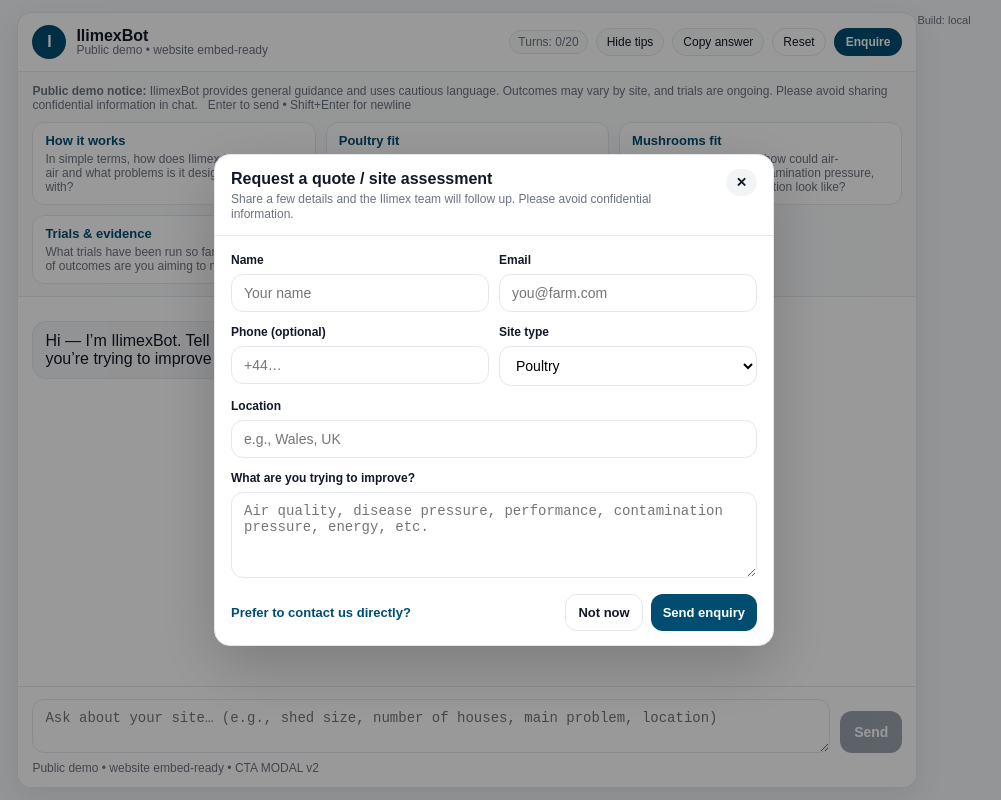
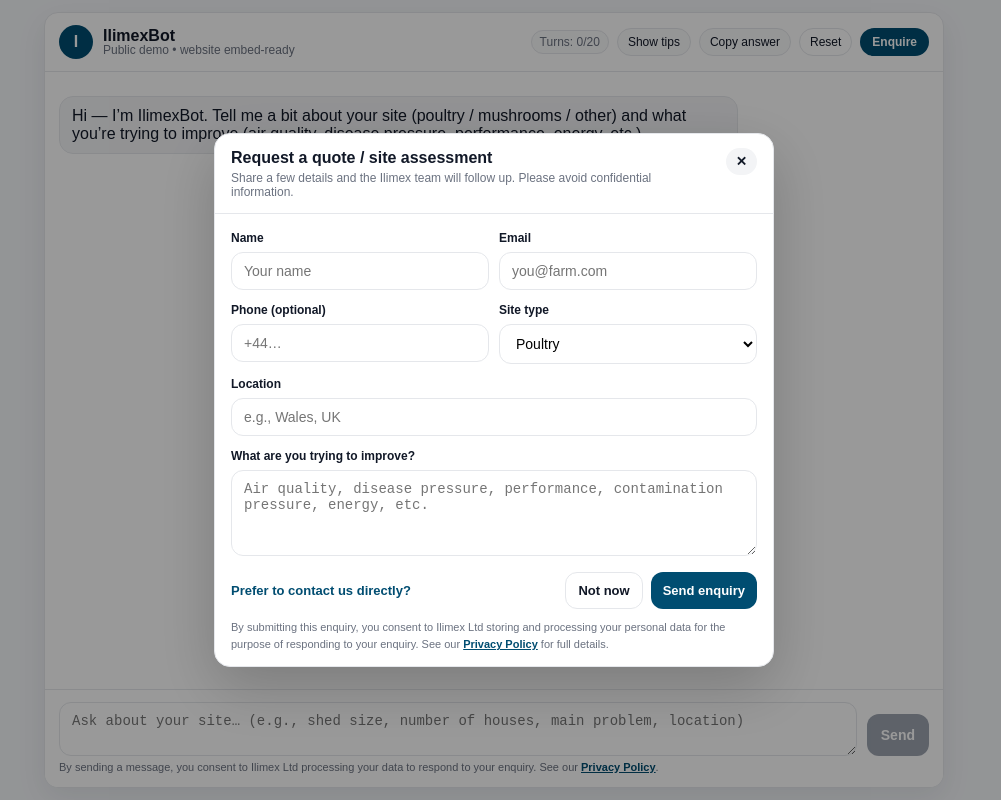
Before and after one commit to AntFan-sketch/ilimex-bot, a Next.js app: page /ilimex-bot/external in a window 1280 px wide. Both pictures are taken after a click on the button "Enquire". Shown: the whole page, without its empty margins (146-1147 px from the left). Built offline with nearby package versions, Linux system fonts and the light colour scheme.

Commit message:
Clean lead-public API route and email body

```diff
--- a/src/app/ilimex-bot/external/page.tsx
+++ b/src/app/ilimex-bot/external/page.tsx
@@ -11,7 +11,6 @@
 
 type PublicChatApiResponse = {
   message?: { content?: string };
-  // allow other fields without breaking
   [key: string]: unknown;
 };
 
@@ -56,6 +55,22 @@
   },
 ];
 
+// ✅ Keep this at module scope (fine)
+function postBotEvent(name: string, meta?: Record<string, unknown>) {
+  try {
+    window.parent?.postMessage(
+      {
+        type: "ILIMEXBOT_EVENT",
+        name,
+        meta: meta || {},
+      },
+      "*"
+    );
+  } catch {
+    // ignore
+  }
+}
+
 function safeTrim(s: string) {
   return (s || "").replace(/\s+/g, " ").trim();
 }
@@ -74,7 +89,6 @@
 
 function isValidEmail(email: string) {
   const e = safeTrim(email);
-  // simple, permissive check
   return /^[^\s@]+@[^\s@]+\.[^\s@]+$/.test(e);
 }
 
@@ -91,14 +105,22 @@
   const [loading, setLoading] = useState(false);
   const [error, setError] = useState<string | null>(null);
 
-  // Show the tips/quick starters only until the user actually starts chatting.
-  const [showTips, setShowTips] = useState(true);
+  const [showTips, setShowTips] = useState<boolean>(() => {
+  if (typeof window === "undefined") return false; // SSR-safe default
+  const stored = window.localStorage.getItem("ilimexbot-showTips");
+  return stored ? stored === "true" : false;      // default: hidden
+});
+
+useEffect(() => {
+  if (typeof window !== "undefined") {
+    window.localStorage.setItem("ilimexbot-showTips", showTips ? "true" : "false");
+  }
+}, [showTips]);
 
   const listRef = useRef<HTMLDivElement | null>(null);
   const inputRef = useRef<HTMLTextAreaElement | null>(null);
 
   const turnsUsed = useMemo(() => {
-    // count user messages as "turns"
     return messages.filter((m) => m.role === "user").length;
   }, [messages]);
 
@@ -126,7 +148,7 @@
     siteType: "Poultry",
     location: "",
     message: "",
-    company: "", // honeypot
+    company: "",
   });
 
   // Auto-open CTA once per session after 3 user turns
@@ -143,22 +165,27 @@
     }
 
     setCtaOpen(true);
+    // optional: track auto-open separately if you want
+    // postBotEvent("enquire_auto_open", { turnsUsed });
   }, [turnsUsed, ctaOpen, ctaSent]);
 
   function openCta(prefill?: Partial<typeof lead>) {
     if (prefill) setLead((p) => ({ ...p, ...prefill }));
     setCtaError(null);
     setCtaOpen(true);
-    // let the modal paint first, then focus the first field
+
     setTimeout(() => {
       const el = document.getElementById("ilimex-lead-name") as HTMLInputElement | null;
       el?.focus();
     }, 0);
+
+    postBotEvent("enquire_open", { turnsUsed });
   }
 
   function closeCta() {
     setCtaOpen(false);
     setCtaError(null);
+    postBotEvent("enquire_close", { turnsUsed });
   }
 
   // Escape closes modal
@@ -187,7 +214,7 @@
     if (!location) return setCtaError("Please enter your location (e.g., Wales, UK).");
     if (!message) return setCtaError("Please add a short message (what you want to improve).");
 
-    // Honeypot triggered -> pretend success
+    // Honeypot triggered -> pretend success (do not track as real conversion)
     if (safeTrim(lead.company)) {
       setCtaSent(true);
       setTimeout(() => setCtaOpen(false), 600);
@@ -195,6 +222,10 @@
     }
 
     setCtaLoading(true);
+
+    // ✅ Track submit (after validation)
+    postBotEvent("enquiry_submit", { siteType: lead.siteType, turnsUsed });
+
     try {
       const payload: LeadPayload = {
         name,
@@ -218,7 +249,7 @@
         let detail = "";
         try {
           const j = await res.json();
-    detail = typeof j?.error === "string" ? j.error : JSON.stringify(j);
+          detail = typeof (j as any)?.error === "string" ? (j as any).error : JSON.stringify(j);
         } catch {
           try {
             detail = await res.text();
@@ -230,10 +261,21 @@
       }
 
       setCtaSent(true);
+
+      // ✅ Track success ONLY on success
+      postBotEvent("enquiry_success", { siteType: lead.siteType, turnsUsed });
+
       setTimeout(() => setCtaOpen(false), 900);
     } catch (e) {
       const msg = e instanceof Error ? e.message : "Failed to submit enquiry.";
       setCtaError(msg);
+
+      // ✅ Track lead error ONLY here
+      postBotEvent("enquiry_error", {
+        siteType: lead.siteType,
+        turnsUsed,
+        error: msg,
+      });
     } finally {
       setCtaLoading(false);
     }
@@ -245,7 +287,6 @@
     const apply = () => setIsNarrow(mq.matches);
     apply();
 
-    // Safari support: addListener/removeListener fallback
     if (typeof mq.addEventListener === "function") {
       mq.addEventListener("change", apply);
       return () => mq.removeEventListener("change", apply);
@@ -273,7 +314,6 @@
         el?.offsetHeight ?? 0,
         body?.offsetHeight ?? 0
       );
-      // Parent can ignore this if it doesn't listen.
       window.parent?.postMessage({ type: "ILIMEXBOT_HEIGHT", height }, "*");
     };
 
@@ -294,8 +334,6 @@
       return;
     }
 
-    // ✅ As soon as the user sends their first message, hide the quick starters
-    // (prevents answers being "covered" on mobile by the tips panel).
     if (showTips) setShowTips(false);
 
     setError(null);
@@ -304,6 +342,9 @@
 
     const nextMessages: PublicChatMessage[] = [...messages, { role: "user", content }];
     setMessages(nextMessages);
+
+    // Optional engagement tracking:
+    // postBotEvent("user_message", { turnsUsed: turnsUsed + 1 });
 
     try {
       const res = await fetch("/api/chat-public", {
@@ -320,9 +361,14 @@
         "Sorry — I couldn’t generate a reply just now. Please try again.";
 
       setMessages((prev) => [...prev, { role: "assistant", content: reply }]);
+      // postBotEvent("assistant_reply", { turnsUsed });
     } catch (e) {
       const msg = e instanceof Error ? e.message : "Server error.";
       setError(msg);
+
+      // ✅ If you want to track chat issues, use a chat event name
+      postBotEvent("chat_error", { turnsUsed, error: msg });
+
       setMessages((prev) => [
         ...prev,
         {
@@ -333,7 +379,6 @@
       ]);
     } finally {
       setLoading(false);
-      // return focus to input for faster chatting
       setTimeout(() => inputRef.current?.focus(), 0);
     }
   }
@@ -351,7 +396,6 @@
     try {
       await navigator.clipboard.writeText(t);
     } catch {
-      // fallback
       const ta = document.createElement("textarea");
       ta.value = t;
       document.body.appendChild(ta);
@@ -394,7 +438,6 @@
   return (
     <div
       style={{
-        // ✅ Use dynamic viewport height (better on iOS than 100vh)
         minHeight: "100dvh",
         width: "100%",
         background: BRAND.bg,
@@ -409,7 +452,6 @@
         style={{
           width: "100%",
           maxWidth: "900px",
-          // ✅ Fill the available dynamic viewport height
           minHeight: "100%",
           display: "flex",
           flexDirection: "column",
@@ -722,15 +764,33 @@
               {loading ? "Sending…" : "Send"}
             </button>
           </div>
+         {/*<div style={{ marginTop: "8px", fontSize: "12px", color: BRAND.muted }}>
+            Public demo • website embed-ready • CTA MODAL v2
+          </div>*/}
 
-          <div style={{ marginTop: "8px", fontSize: "12px", color: BRAND.muted }}>
-            Public demo • website embed-ready • CTA MODAL v2
+          <div
+            style={{
+              marginTop: "4px",
+              fontSize: "11px",
+              color: BRAND.muted,
+              lineHeight: 1.4,
+            }}
+          >
+            By sending a message, you consent to Ilimex Ltd processing your data to respond to
+            your enquiry. See our{" "}
+            <a
+              href="/pages/privacy-policy"
+              target="_blank"
+              rel="noreferrer"
+              style={{ color: BRAND.primary, textDecoration: "underline", fontWeight: 600 }}
+            >
+              Privacy Policy
+            </a>
+            .
           </div>
         </div>
       </div>
-<div style={{ fontSize: "11px", color: BRAND.muted, marginTop: "2px" }}>
-  Build: {process.env.NEXT_PUBLIC_VERCEL_GIT_COMMIT_SHA?.slice(0, 7) || "local"}
-</div>
+
       {/* CTA MODAL */}
       {ctaOpen && (
         <div
@@ -748,7 +808,6 @@
             padding: "14px",
           }}
           onMouseDown={(e) => {
-            // close if click outside the card
             if (e.target === e.currentTarget) closeCta();
           }}
         >
@@ -1046,6 +1105,31 @@
                       </button>
                     </div>
                   </div>
+                  {/* GDPR consent text */}
+<div
+  style={{
+    marginTop: "10px",
+    fontSize: "11px",
+    color: BRAND.muted,
+    lineHeight: 1.5,
+  }}
+>
+  By submitting this enquiry, you consent to Ilimex Ltd storing and processing your
+  personal data for the purpose of responding to your enquiry. See our{" "}
+  <a
+    href="https://www.ilimex.co.uk/pages/privacy-policy"
+    target="_blank"
+    rel="noreferrer"
+    style={{
+      color: BRAND.primary,
+      textDecoration: "underline",
+      fontWeight: 600,
+    }}
+  >
+    Privacy Policy
+  </a>{" "}
+  for full details.
+</div>
                 </>
               )}
             </div>
```
Also changed, not shown: src/app/api/lead-public/route.ts (+34 -24 lines). Lines whose indentation alone changed are shown as unchanged.
